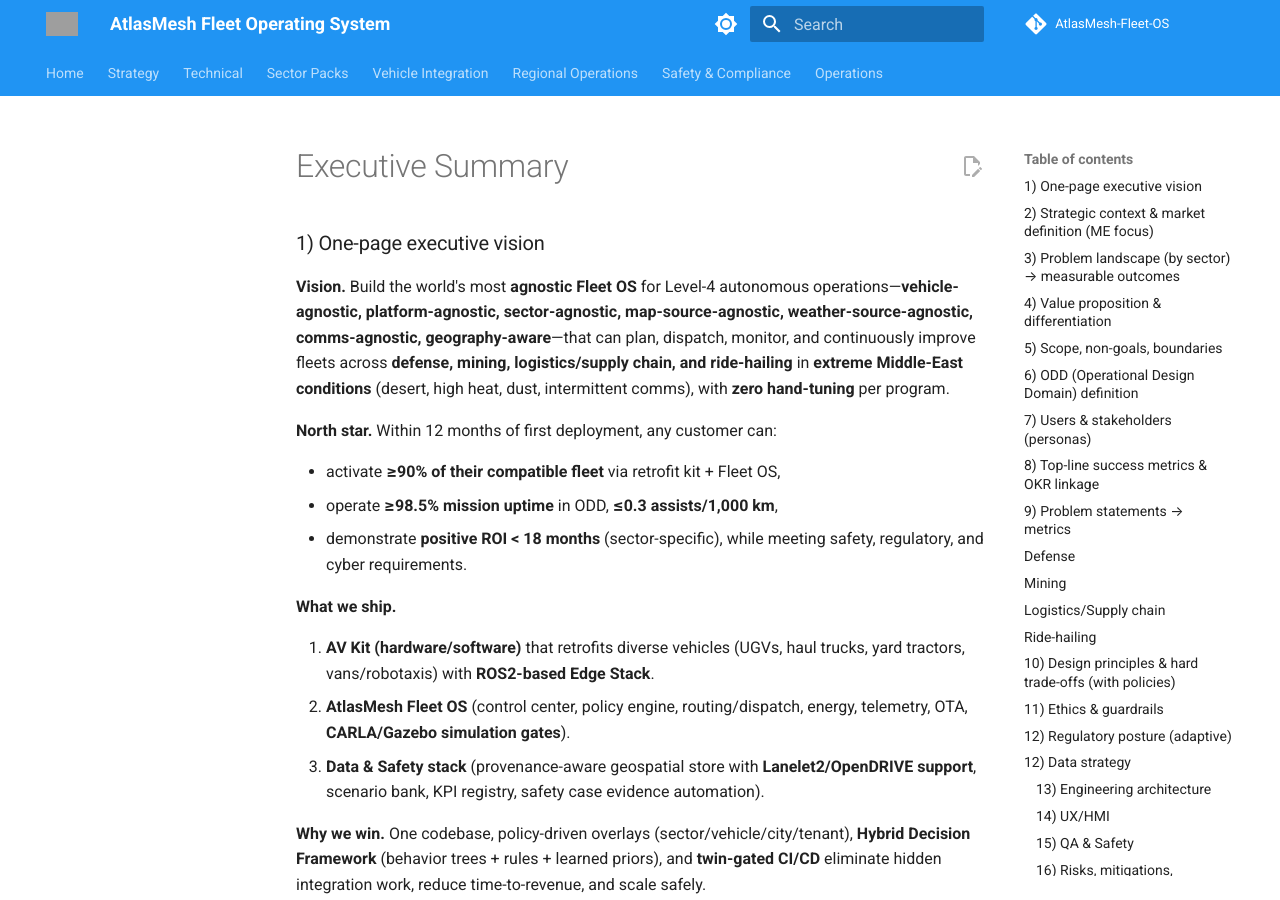
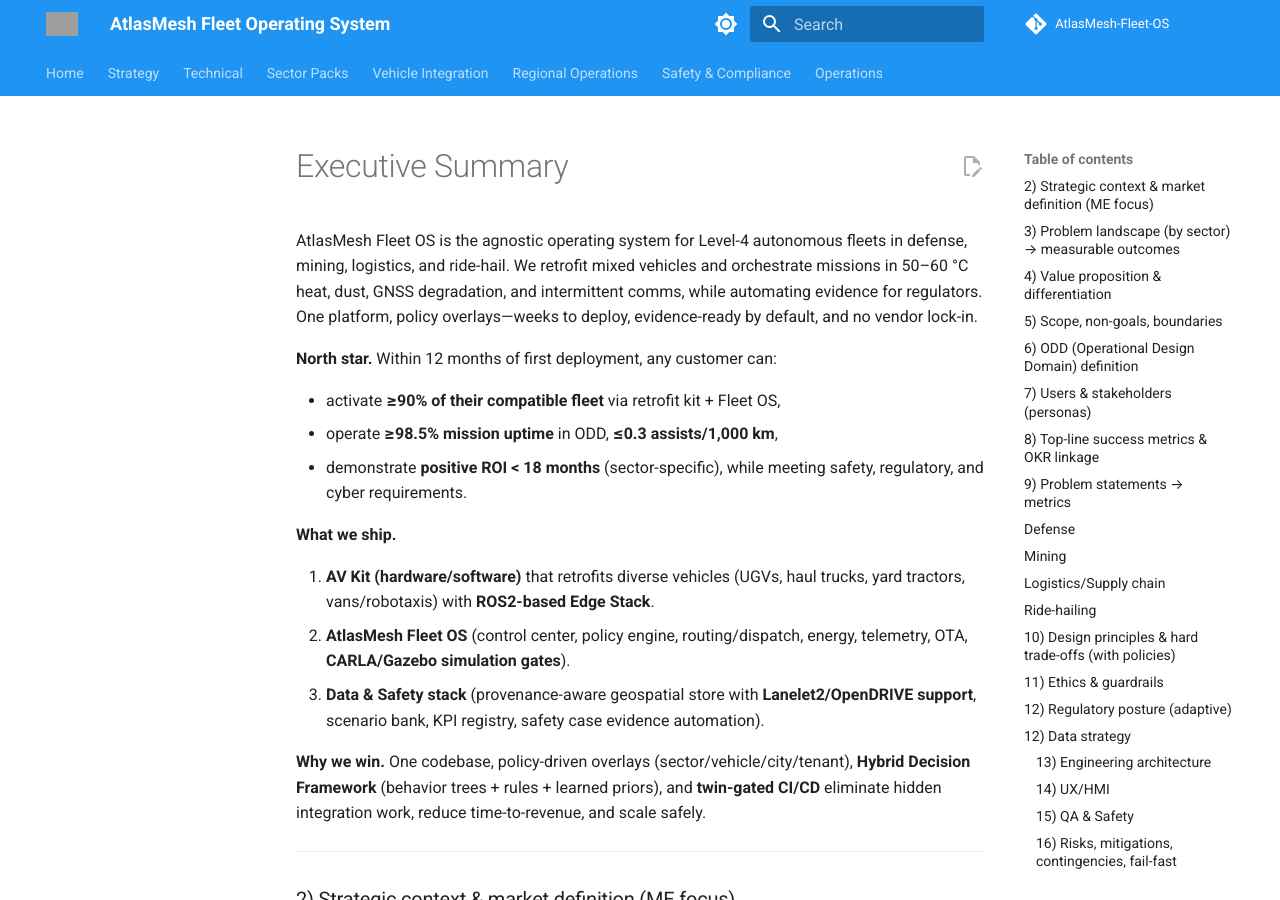
Before and after one commit to suprachakra/AtlasMesh-Fleet-OS, an MkDocs documentation site: the page built from docs/strategy/01_Executive_Summary_and_Vision.md, in a window 1280 px wide and 900 px high. Built offline with MkDocs 1.6.1 and Material for MkDocs 9.7.7, drawn with Linux system fonts in a browser that asks for light colours; comment, search, counter and statistics services are not loaded; the version menu is left out; grey boxes are pictures that could not be loaded.

Commit message:
Update 01_Executive_Summary_and_Vision.md

```diff
--- a/docs/strategy/01_Executive_Summary_and_Vision.md
+++ b/docs/strategy/01_Executive_Summary_and_Vision.md
@@ -1,8 +1,6 @@
 # Executive Summary
 
-### 1) One-page executive vision
-
-**Vision.** Build the world's most **agnostic Fleet OS** for Level-4 autonomous operations—**vehicle-agnostic, platform-agnostic, sector-agnostic, map-source-agnostic, weather-source-agnostic, comms-agnostic, geography-aware**—that can plan, dispatch, monitor, and continuously improve fleets across **defense, mining, logistics/supply chain, and ride-hailing** in **extreme Middle-East conditions** (desert, high heat, dust, intermittent comms), with **zero hand-tuning** per program.
+AtlasMesh Fleet OS is the agnostic operating system for Level-4 autonomous fleets in defense, mining, logistics, and ride-hail. We retrofit mixed vehicles and orchestrate missions in 50–60 °C heat, dust, GNSS degradation, and intermittent comms, while automating evidence for regulators. One platform, policy overlays—weeks to deploy, evidence-ready by default, and no vendor lock-in.
 
 **North star.** Within 12 months of first deployment, any customer can:
 
```
